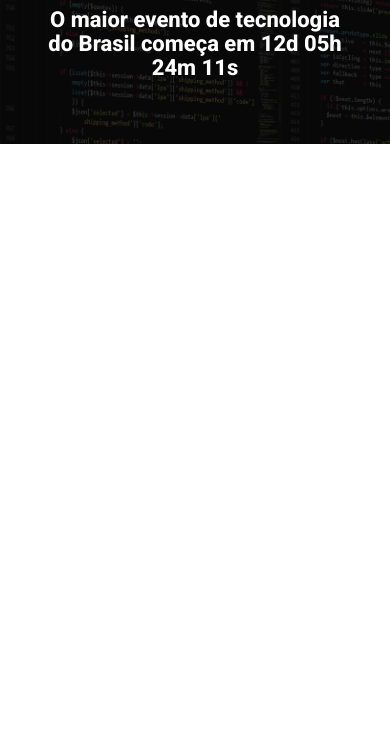
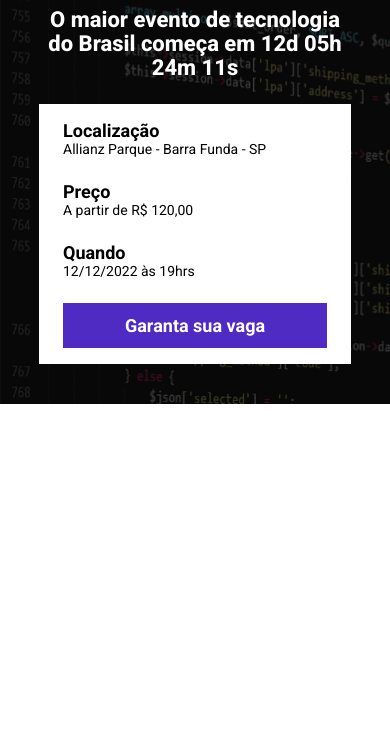
Before and after one commit to Briskinho/ebac_tech_talks, a website built with Parcel: page src/index.html in a window 390 px wide. Shown: the part 96-844 px from the top of the page. Built offline with nearby package versions, Linux system fonts and the light colour scheme.

Commit message:
feat: adicionando componentes

```diff
--- a/src/index.html
+++ b/src/index.html
@@ -14,6 +14,25 @@
         <div class="container">
             <img class="hero__logo" src="./images/ebac_logo.svg" alt="Ebac">
             <p class="hero__text">O maior evento de tecnologia do Brasil começa em 12d 05h 24m 11s</p>
+            <div class="infos-bar">
+                <ul class="infos-bar__infos">
+                    <li class="infos-bar__infos__item">
+                        <b>Localização</b>
+                        Allianz Parque - Barra Funda - SP
+                    </li>
+                    <li class="infos-bar__infos__item">
+                        <b>Preço</b>
+                        A partir de R$ 120,00
+                    </li>
+                    <li class="infos-bar__infos__item">
+                        <b>Quando</b>
+                        12/12/2022 às 19hrs
+                    </li>
+                </ul>
+                <a href="#" class="button button--primary">
+                    Garanta sua vaga
+                </a>
+            </div>
         </div>
     </header>
     <script src="scripts/main.js"></script>
--- /dev/null
+++ b/src/styles/components/_buttons.scss
@@ -0,0 +1,23 @@
+.button {
+    padding: 12px;
+    font-size: 18px;
+    font-weight: bold;
+    text-decoration: none;
+    text-align: center;
+    white-space: nowrap;
+
+    &--primary {
+        color: #fff;
+        background-color: #4f2ac3;
+    }
+
+    @media (max-width: 1024px) {
+        display: flex;
+        align-items: center;
+    }
+
+    @media (max-width: 640px) {
+        display: block;
+        width: 100%;
+    }
+}
--- /dev/null
+++ b/src/styles/components/_infos_bar.scss
@@ -0,0 +1,40 @@
+.infos-bar {
+    padding: 16px 24px;
+    background-color: #fff;
+    display: flex;
+    justify-content: space-between;
+
+    &__infos {
+        display: flex;
+        gap: 40px;
+
+        &__item {
+            font-size: 14px;
+            color: #000;
+
+            b {
+                font-size: 18px;
+                display: block;
+                color: #000;
+            }
+        }
+    }
+
+    @media (max-width: 1024px) {
+        &__infos {
+            gap: 16px;
+        }
+    }
+
+    @media (max-width: 640px) {
+        display: block;
+
+        &__infos {
+            display: block;
+
+            &__item {
+                margin-bottom: 24px;
+            }
+        }
+    }
+}
--- a/src/styles/main.scss
+++ b/src/styles/main.scss
@@ -1,4 +1,6 @@
 @use 'hero';
+@use 'components/infos_bar';
+@use 'components/buttons';
 
 * {
     margin: 0;
@@ -6,6 +8,7 @@
     box-sizing: border-box;
     font-family: "Roboto", sans-serif;
     color: #fff;
+    list-style: none;
 }
 
 .container {
```
